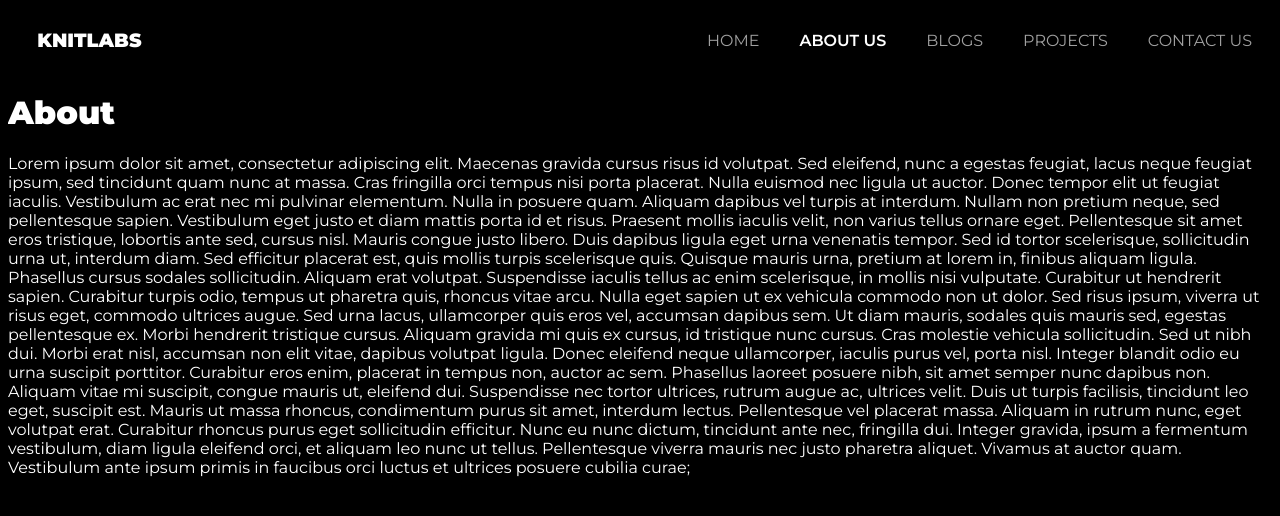
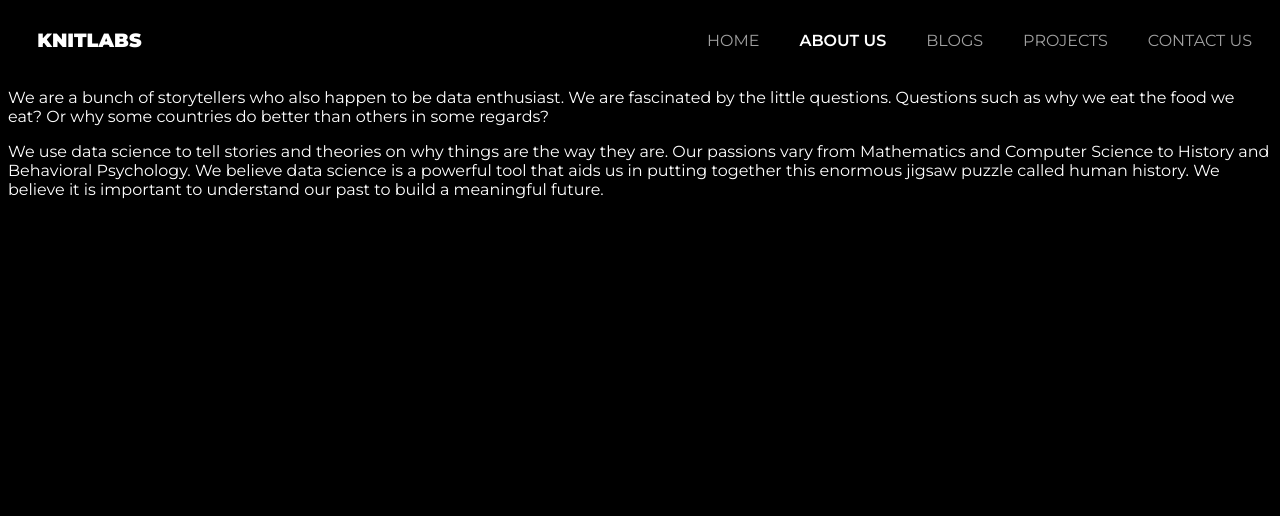
Before and after one commit to knitlabs/knitlabs.github.io, a Vue app: page / in a window 1280 px wide. Both pictures are taken after a click on the element "ABOUT US". Shown: the top 516 px of the page. Built offline with nearby package versions, Linux system fonts and the light colour scheme.

Commit message:
updated page content

```diff
--- a/public/index.html
+++ b/public/index.html
@@ -11,7 +11,7 @@
     </title>
 
     <link rel="preconnect" href="https://fonts.gstatic.com">
-    <link href="https://fonts.googleapis.com/css2?family=Montserrat:wght@400;600;900&display=swap" rel="stylesheet">
+    <link href="https://fonts.googleapis.com/css2?family=Montserrat:wght@300;400;600;900&display=swap" rel="stylesheet">
     <link rel="stylesheet" href="./style.css">
 </head>
 
--- a/public/style.css
+++ b/public/style.css
@@ -6,5 +6,52 @@ body {
     display: flex;
     flex-direction: column;
     overflow: hidden;
-    font-family: 'Montserrat', sans-serif;
+    font-family: "Montserrat", sans-serif;
 }
+
+.center-box {
+    display: flex;
+    align-items: center;
+    justify-content: center;
+}
+
+.center-box h1 {
+    text-align: center;
+    font-weight: 300;
+    font-size: 100px;
+}
+
+.coming-soon {
+    text-align: center;
+    font-weight: 300;
+    font-size: 50px;
+}
+
+@keyframes blink {
+    0% {
+        opacity: 1;
+    }
+    40% {
+        opacity: 1;
+    }
+    60% {
+        opacity: 0;
+    }
+    100% {
+        opacity: 0;
+    }
+}
+
+.input-cursor {
+    animation: blink 0.6s linear infinite alternate;
+    font-weight: 300;
+}
+
+@media only screen and (max-width: 745px) {
+    .center-box h1 {
+        font-size: 50px;
+    }
+    .coming-soon {
+        font-size: 30px;
+    }
+}
--- a/src/App.vue
+++ b/src/App.vue
@@ -2,16 +2,20 @@
   <div id="app">
     <Navbar />
     <div class="content">
-      <Home v-show="this.$store.state.currentPage === 'Home'"/>
-      <About v-show="this.$store.state.currentPage === 'About'"/>
+      <Home v-if="this.$store.state.currentPage === 'Home'"/>
+      <About v-if="this.$store.state.currentPage === 'About'"/>
+      <Blogs v-if="this.$store.state.currentPage === 'Blogs'"/>
+      <Projects v-if="this.$store.state.currentPage === 'Projects'"/>
     </div>
   </div>
 </template>
 
 <script>
-import Navbar from "./components/Navbar";
-import Home from "./components/Home";
-import About from "./components/About";
+import Navbar from "./components/Navbar"
+import Home from "./components/Home"
+import About from "./components/About"
+import Blogs from "./components/Blogs"
+import Projects from "./components/Projects"
 
 export default {
   name: "App",
@@ -19,8 +23,10 @@ export default {
     Navbar,
     Home,
     About,
+    Blogs,
+    Projects,
   },
-};
+}
 </script>
 
 <style>
--- a/src/components/About.vue
+++ b/src/components/About.vue
@@ -1,44 +1,20 @@
 <template>
   <div id="about">
-    <h1>About</h1>
     <div>
-      Lorem ipsum dolor sit amet, consectetur adipiscing elit. Maecenas gravida
-      cursus risus id volutpat. Sed eleifend, nunc a egestas feugiat, lacus
-      neque feugiat ipsum, sed tincidunt quam nunc at massa. Cras fringilla orci
-      tempus nisi porta placerat. Nulla euismod nec ligula ut auctor. Donec
-      tempor elit ut feugiat iaculis. Vestibulum ac erat nec mi pulvinar
-      elementum. Nulla in posuere quam. Aliquam dapibus vel turpis at interdum.
-      Nullam non pretium neque, sed pellentesque sapien. Vestibulum eget justo
-      et diam mattis porta id et risus. Praesent mollis iaculis velit, non
-      varius tellus ornare eget. Pellentesque sit amet eros tristique, lobortis
-      ante sed, cursus nisl. Mauris congue justo libero. Duis dapibus ligula
-      eget urna venenatis tempor. Sed id tortor scelerisque, sollicitudin urna
-      ut, interdum diam. Sed efficitur placerat est, quis mollis turpis
-      scelerisque quis. Quisque mauris urna, pretium at lorem in, finibus
-      aliquam ligula. Phasellus cursus sodales sollicitudin. Aliquam erat
-      volutpat. Suspendisse iaculis tellus ac enim scelerisque, in mollis nisi
-      vulputate. Curabitur ut hendrerit sapien. Curabitur turpis odio, tempus ut
-      pharetra quis, rhoncus vitae arcu. Nulla eget sapien ut ex vehicula
-      commodo non ut dolor. Sed risus ipsum, viverra ut risus eget, commodo
-      ultrices augue. Sed urna lacus, ullamcorper quis eros vel, accumsan
-      dapibus sem. Ut diam mauris, sodales quis mauris sed, egestas pellentesque
-      ex. Morbi hendrerit tristique cursus. Aliquam gravida mi quis ex cursus,
-      id tristique nunc cursus. Cras molestie vehicula sollicitudin. Sed ut nibh
-      dui. Morbi erat nisl, accumsan non elit vitae, dapibus volutpat ligula.
-      Donec eleifend neque ullamcorper, iaculis purus vel, porta nisl. Integer
-      blandit odio eu urna suscipit porttitor. Curabitur eros enim, placerat in
-      tempus non, auctor ac sem. Phasellus laoreet posuere nibh, sit amet semper
-      nunc dapibus non. Aliquam vitae mi suscipit, congue mauris ut, eleifend
-      dui. Suspendisse nec tortor ultrices, rutrum augue ac, ultrices velit.
-      Duis ut turpis facilisis, tincidunt leo eget, suscipit est. Mauris ut
-      massa rhoncus, condimentum purus sit amet, interdum lectus. Pellentesque
-      vel placerat massa. Aliquam in rutrum nunc, eget volutpat erat. Curabitur
-      rhoncus purus eget sollicitudin efficitur. Nunc eu nunc dictum, tincidunt
-      ante nec, fringilla dui. Integer gravida, ipsum a fermentum vestibulum,
-      diam ligula eleifend orci, et aliquam leo nunc ut tellus. Pellentesque
-      viverra mauris nec justo pharetra aliquet. Vivamus at auctor quam.
-      Vestibulum ante ipsum primis in faucibus orci luctus et ultrices posuere
-      cubilia curae;
+      <p>
+        We are a bunch of storytellers who also happen to be data enthusiast. We
+        are fascinated by the little questions. Questions such as why we eat the
+        food we eat? Or why some countries do better than others in some
+        regards?
+      </p>
+      <p>
+        We use data science to tell stories and theories on why things are the
+        way they are. Our passions vary from Mathematics and Computer Science to
+        History and Behavioral Psychology. We believe data science is a powerful
+        tool that aids us in putting together this enormous jigsaw puzzle called
+        human history. We believe it is important to understand our past to
+        build a meaningful future.
+      </p>
     </div>
   </div>
 </template>
--- /dev/null
+++ b/src/components/Blogs.vue
@@ -0,0 +1,65 @@
+<template>
+  <div id="blogs">
+    <div class="center-box">
+      <h2 class="coming-soon">Dispatching knitted content.<span class="input-cursor">|</span></h2>
+    </div>
+    <ul v-if="0" class="cards">
+      <li class="cards-item" v-for="blogTitle in blogTitles" :key="blogTitle">
+        <div class="card">{{ blogTitle }}</div>
+      </li>
+    </ul>
+  </div>
+</template>
+
+<script>
+export default {
+  name: "Blogs",
+  data: function () {
+    return {
+      blogTitles: [
+        "randomTitle1",
+        "randomTitle2",
+        "randomTitle3",
+        "randomTitle4",
+        "randomTitle5",
+        "randomTitle6",
+        "randomTitle7",
+        "randomTitle8",
+      ],
+    };
+  },
+};
+</script>
+<style scoped>
+#blogs {
+  display: flex;
+  align-items: center;
+  justify-content: center;
+  height: 100%;
+}
+
+.cards {
+  display: flex;
+  flex-wrap: wrap;
+  list-style: none;
+}
+
+.cards-item {
+  display: flex;
+  padding: 1rem;
+}
+
+.card {
+  background-color: white;
+  border-radius: 0.25rem;
+  display: flex;
+  flex-direction: column;
+  overflow: hidden;
+}
+@media only screen and (max-width: 745px) {
+  /* #blogs {
+    padding: 0;
+    align-items: initial;
+  } */
+}
+</style>
--- a/src/components/Home.vue
+++ b/src/components/Home.vue
@@ -1,7 +1,7 @@
 <template>
   <div id="home">
-    <div class="footer">
-      Home page content
+    <div class="center-box">
+      <h1>{{ homeContent }}<span class="input-cursor">|</span></h1>
     </div>
   </div>
 </template>
@@ -9,6 +9,11 @@
 <script>
 export default {
   name: "Home",
+  data: function () {
+    return {
+      homeContent: "Knitting up stories with technology.",
+    };
+  },
 };
 </script>
 
@@ -18,9 +23,12 @@ export default {
   display: flex;
   flex-direction: row;
   height: 100%;
+  justify-content: center;
 }
-.footer{
+.footer {
   display: flex;
   align-self: flex-end;
 }
+@media only screen and (max-width: 745px) {
+}
 </style>
--- /dev/null
+++ b/src/components/Projects.vue
@@ -0,0 +1,69 @@
+<template>
+  <div id="projects">
+    <div class="center-box">
+      <h2 class="coming-soon">Finding the right fabric.<span class="input-cursor">|</span></h2>
+    </div>
+    <ul v-if="0" class="cards">
+      <li
+        class="cards-item"
+        v-for="projectTitle in projectTitles"
+        :key="projectTitle"
+      >
+        <div class="card">{{ projectTitle }}</div>
+      </li>
+    </ul>
+  </div>
+</template>
+
+<script>
+export default {
+  name: "Projects",
+  data: function () {
+    return {
+      projectTitles: [
+        "randomTitle1",
+        "randomTitle2",
+        "randomTitle3",
+        "randomTitle4",
+        "randomTitle5",
+        "randomTitle6",
+        "randomTitle7",
+        "randomTitle8",
+      ],
+    };
+  },
+};
+</script>
+<style scoped>
+#projects {
+  display: flex;
+  align-items: center;
+  justify-content: center;
+  height: 100%;
+}
+
+.cards {
+  display: flex;
+  flex-wrap: wrap;
+  list-style: none;
+}
+
+.cards-item {
+  display: flex;
+  padding: 1rem;
+}
+
+.card {
+  background-color: white;
+  border-radius: 0.25rem;
+  display: flex;
+  flex-direction: column;
+  overflow: hidden;
+}
+@media only screen and (max-width: 745px) {
+  /* #projects {
+    padding: 0;
+    align-items: initial;
+  } */
+}
+</style>
--- a/src/store/index.js
+++ b/src/store/index.js
@@ -1,7 +1,7 @@
-import Vue from 'vue';
-import Vuex from 'vuex';
+import Vue from 'vue'
+import Vuex from 'vuex'
 
-Vue.use(Vuex);
+Vue.use(Vuex)
 
 export default new Vuex.Store({
     state: {
```
Also changed, not shown: src/components/Navbar.vue (+6 -6 lines), 2 other files (tests, documents, lock files or other folders).
